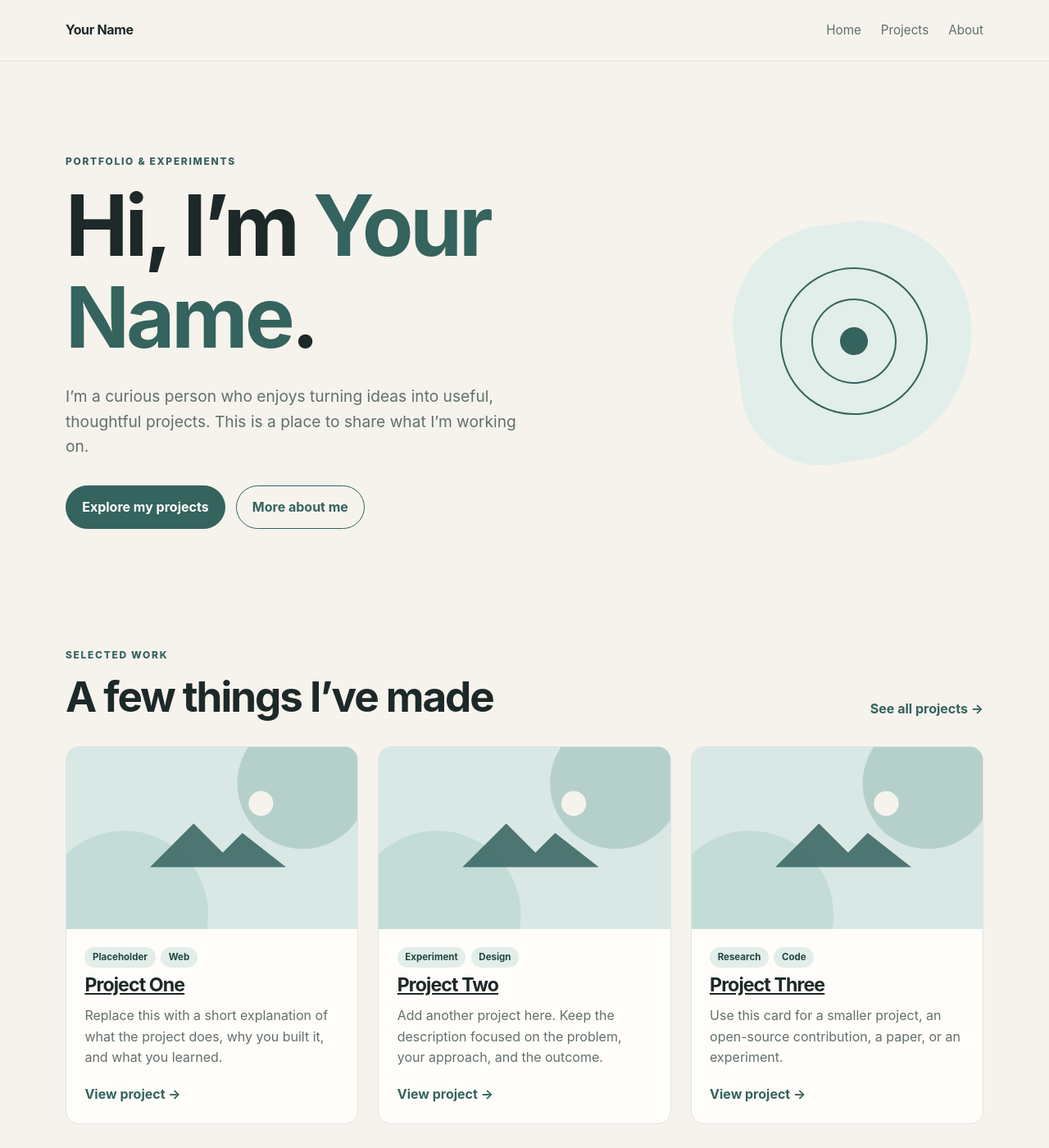
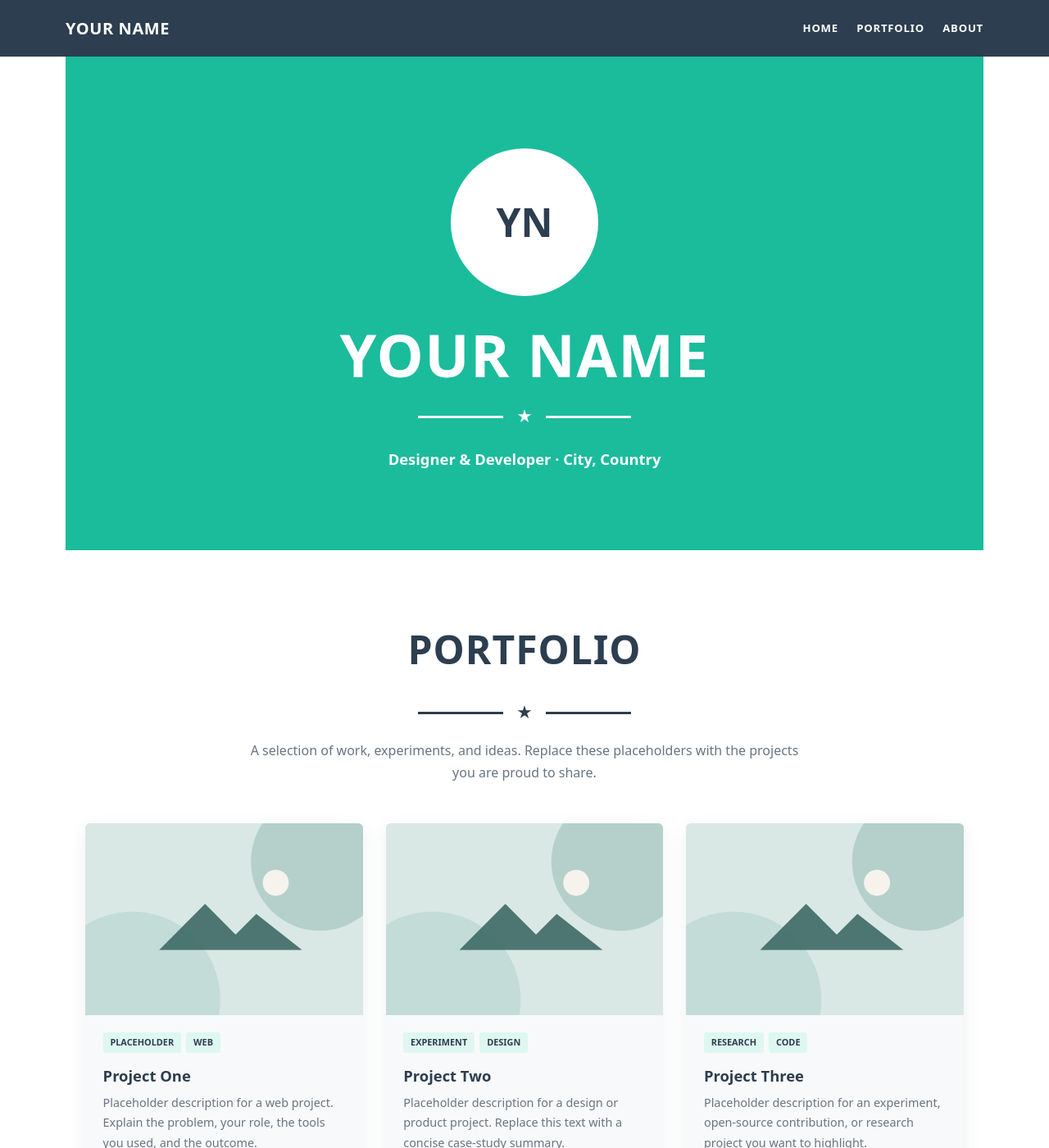
Before and after one commit to konpaleo/konpaleo.github.io, a Jekyll site: the page built from index.html, in a window 1280 px wide and 1400 px high. Shown: the whole window at 82% size. Built offline with Jekyll 4.4.1, drawn with Linux system fonts in a browser that asks for light colours; some of the changed text lies outside the part shown.

Commit message:
Agent Host changes for agents/github-pages-portfolio-jekyll-theme (#1)

```diff
--- a/_config.yml
+++ b/_config.yml
@@ -1,5 +1,5 @@
-title: "Your Name"
-description: "A personal portfolio of projects, experiments, and ideas."
+title: "Your Name | Portfolio"
+description: "A portfolio of projects, experiments, and ideas by Your Name."
 url: "https://konpaleo.github.io"
 baseurl: ""
 
@@ -7,6 +7,8 @@ repository: "konpaleo/konpaleo.github.io"
 author:
   name: "Your Name"
   email: "your-email@example.com"
+  location: "City, Country"
+  role: "Designer & Developer"
 
 markdown: kramdown
 permalink: pretty
--- a/_data/projects.yml
+++ b/_data/projects.yml
@@ -1,5 +1,5 @@
 - name: "Project One"
-  description: "Replace this with a short explanation of what the project does, why you built it, and what you learned."
+  description: "Placeholder description for a web project. Explain the problem, your role, the tools you used, and the outcome."
   image: "/assets/images/project-placeholder.svg"
   tags:
     - "Placeholder"
@@ -8,7 +8,7 @@
   featured: true
 
 - name: "Project Two"
-  description: "Add another project here. Keep the description focused on the problem, your approach, and the outcome."
+  description: "Placeholder description for a design or product project. Replace this text with a concise case-study summary."
   image: "/assets/images/project-placeholder.svg"
   tags:
     - "Experiment"
@@ -17,7 +17,7 @@
   featured: true
 
 - name: "Project Three"
-  description: "Use this card for a smaller project, an open-source contribution, a paper, or an experiment."
+  description: "Placeholder description for an experiment, open-source contribution, or research project you want to highlight."
   image: "/assets/images/project-placeholder.svg"
   tags:
     - "Research"
--- a/_includes/project-card.html
+++ b/_includes/project-card.html
@@ -1,6 +1,6 @@
 <article class="project-card">
   <a class="project-image" href="{{ include.project.url }}" {% if include.project.url == '#' %}aria-label="{{ include.project.name }} placeholder link"{% endif %}>
-    <img src="{{ include.project.image | relative_url }}" alt="">
+    <img src="{{ include.project.image | relative_url }}" alt="{{ include.project.name }} preview">
   </a>
   <div class="project-card-body">
     <div class="tag-list">
--- a/_layouts/default.html
+++ b/_layouts/default.html
@@ -9,12 +9,12 @@
   </head>
   <body>
     <a class="skip-link" href="#content">Skip to content</a>
-    <header class="site-header">
+    <header class="site-header" id="page-top">
       <div class="container navigation">
         <a class="site-name" href="{{ '/' | relative_url }}">{{ site.author.name }}</a>
         <nav aria-label="Primary navigation">
           <a href="{{ '/' | relative_url }}">Home</a>
-          <a href="{{ '/projects/' | relative_url }}">Projects</a>
+          <a href="{{ '/projects/' | relative_url }}">Portfolio</a>
           <a href="{{ '/about/' | relative_url }}">About</a>
         </nav>
       </div>
--- a/assets/css/style.css
+++ b/assets/css/style.css
@@ -1,79 +1,88 @@
 :root {
-  --ink: #1d2928;
-  --muted: #61706d;
-  --paper: #f6f3ed;
-  --surface: #fffdf9;
-  --line: #dfe5df;
-  --accent: #35635e;
-  --accent-dark: #234843;
-  --highlight: #e2eee9;
+  --navy: #2c3e50;
+  --teal: #1abc9c;
+  --teal-dark: #159a80;
+  --ink: #2c3e50;
+  --muted: #687582;
+  --paper: #fff;
+  --line: #e9ecef;
   --max-width: 1120px;
-  --serif: Georgia, "Times New Roman", serif;
-  --sans: Inter, ui-sans-serif, system-ui, -apple-system, BlinkMacSystemFont, "Segoe UI", sans-serif;
+  --sans: "Montserrat", ui-sans-serif, system-ui, -apple-system, BlinkMacSystemFont, "Segoe UI", sans-serif;
 }
 
 * { box-sizing: border-box; }
 html { scroll-behavior: smooth; }
-body { margin: 0; background: var(--paper); color: var(--ink); font-family: var(--sans); line-height: 1.6; }
+body { margin: 0; color: var(--ink); background: var(--paper); font-family: var(--sans); line-height: 1.7; }
 a { color: inherit; }
+img { max-width: 100%; }
 .container { width: min(calc(100% - 3rem), var(--max-width)); margin: 0 auto; }
+.narrow, .content-narrow { max-width: 850px; }
 .skip-link { position: absolute; left: -9999px; }
-.skip-link:focus { left: 1rem; top: 1rem; padding: .5rem 1rem; background: var(--ink); color: white; z-index: 2; }
-.site-header { padding: 1.5rem 0; border-bottom: 1px solid var(--line); }
-.navigation, .footer-content, .section-heading { display: flex; align-items: center; justify-content: space-between; gap: 1.5rem; }
-.site-name { font-weight: 700; text-decoration: none; letter-spacing: -.02em; }
-nav { display: flex; gap: 1.5rem; color: var(--muted); font-size: .95rem; }
-nav a, .text-link { text-decoration: none; }
-nav a:hover, .text-link:hover { color: var(--accent); }
-.hero { display: grid; grid-template-columns: 1.4fr .6fr; align-items: center; gap: 4rem; padding: 7rem 0 8rem; }
-.eyebrow { margin: 0 0 .8rem; color: var(--accent); font-size: .75rem; font-weight: 800; letter-spacing: .14em; text-transform: uppercase; }
-h1, h2, h3 { line-height: 1.1; letter-spacing: -.04em; }
-h1 { max-width: 760px; margin: 0; font-size: clamp(3.2rem, 8vw, 6.5rem); }
-h1 span { color: var(--accent); }
-h2 { margin: 0; font-size: clamp(2rem, 4vw, 3.2rem); }
-h3 { margin: .6rem 0 .7rem; font-size: 1.45rem; }
-p { color: var(--muted); }
-.hero-text { max-width: 570px; margin: 1.5rem 0 2rem; font-size: 1.2rem; }
-.hero-actions { display: flex; flex-wrap: wrap; gap: .8rem; }
-.button { display: inline-block; padding: .8rem 1.2rem; border: 1px solid var(--accent); border-radius: 999px; background: var(--accent); color: #fff; text-decoration: none; font-weight: 700; }
-.button:hover { background: var(--accent-dark); border-color: var(--accent-dark); }
-.button-secondary { background: transparent; color: var(--accent); }
-.hero-mark { position: relative; width: min(100%, 290px); aspect-ratio: 1; margin: auto; border-radius: 48% 52% 62% 38%; background: var(--highlight); transform: rotate(-8deg); }
-.hero-mark span { position: absolute; display: block; border: 2px solid var(--accent); border-radius: 50%; }
-.hero-mark span:nth-child(1) { inset: 19%; }
-.hero-mark span:nth-child(2) { inset: 32%; }
-.hero-mark span:nth-child(3) { inset: 44%; background: var(--accent); }
-.section { padding: 1rem 0 7rem; }
-.section-heading { margin-bottom: 2rem; align-items: end; }
-.project-grid { display: grid; grid-template-columns: repeat(3, 1fr); gap: 1.5rem; }
-.project-card { overflow: hidden; border: 1px solid var(--line); border-radius: 1rem; background: var(--surface); }
-.project-image { display: block; aspect-ratio: 1.6; overflow: hidden; background: var(--highlight); }
+.skip-link:focus { left: 1rem; top: 1rem; z-index: 2; padding: .6rem 1rem; color: #fff; background: var(--navy); }
+
+.site-header { position: sticky; top: 0; z-index: 10; padding: 1.1rem 0; color: #fff; background: var(--navy); }
+.navigation, .footer-content { display: flex; align-items: center; justify-content: space-between; gap: 1.5rem; }
+.site-name { color: #fff; font-size: 1.25rem; font-weight: 800; letter-spacing: .03em; text-decoration: none; text-transform: uppercase; }
+nav { display: flex; gap: 1.4rem; color: #fff; font-size: .82rem; font-weight: 700; letter-spacing: .06em; text-transform: uppercase; }
+nav a { text-decoration: none; }
+nav a:hover, nav a:focus-visible, .text-link:hover, .text-link:focus-visible { color: var(--teal); }
+
+.masthead { padding: 7rem 0 6rem; color: #fff; text-align: center; background: var(--teal); }
+.masthead-content { width: min(calc(100% - 3rem), 900px); margin: 0 auto; }
+.avatar-placeholder { display: grid; width: 180px; height: 180px; margin: 0 auto 2rem; place-items: center; border: 8px solid rgba(255,255,255,.35); border-radius: 50%; color: var(--navy); background: #fff; font-size: 3rem; font-weight: 800; }
+.masthead h1, .page-banner h1 { margin: 0; font-size: clamp(2.5rem, 7vw, 4.5rem); font-weight: 800; letter-spacing: .02em; line-height: 1.1; text-transform: uppercase; }
+.masthead-subtitle, .page-banner p { margin: 1.2rem 0 0; font-size: 1.15rem; font-weight: 600; }
+.divider { display: flex; align-items: center; gap: 1rem; width: min(100%, 260px); margin: 1.25rem auto 1rem; color: var(--navy); }
+.divider::before, .divider::after { flex: 1; height: 3px; content: ""; background: currentColor; }
+.divider span { font-size: 1.2rem; }
+.divider-light { color: #fff; }
+
+.section { padding: 5rem 0; text-align: center; }
+.section-title { margin: 0; font-size: clamp(2rem, 5vw, 3rem); font-weight: 800; letter-spacing: .02em; text-transform: uppercase; }
+.light-title { color: #fff; }
+.section-intro { max-width: 680px; margin: 0 auto 2.5rem; color: var(--muted); }
+.portfolio-section { background: #fff; }
+.project-grid { display: grid; grid-template-columns: repeat(3, 1fr); gap: 1.75rem; margin-top: 3rem; text-align: left; }
+.project-card { overflow: hidden; border-radius: .4rem; background: #f8f9fa; box-shadow: 0 .4rem 1.3rem rgba(44,62,80,.08); }
+.project-image { display: block; overflow: hidden; aspect-ratio: 1.45; background: #dceeea; }
 .project-image img { display: block; width: 100%; height: 100%; object-fit: cover; transition: transform .3s ease; }
-.project-card:hover .project-image img { transform: scale(1.04); }
-.project-card-body { padding: 1.4rem; }
-.project-card-body p { min-height: 4.8em; margin: 0 0 1.2rem; }
-.tag-list { display: flex; flex-wrap: wrap; gap: .4rem; }
-.tag { padding: .2rem .6rem; border-radius: 999px; background: var(--highlight); color: var(--accent-dark); font-size: .72rem; font-weight: 700; }
-.text-link { color: var(--accent); font-weight: 700; }
-.callout { margin-bottom: 7rem; padding: 3.5rem; border-radius: 1rem; background: var(--accent-dark); }
-.callout h2, .callout p { color: white; }
-.callout .text-link { color: #b9e1d5; }
-.page-heading { padding: 6rem 0 4rem; }
-.page-heading p:last-child { max-width: 600px; font-size: 1.2rem; }
-.project-grid-all { padding-bottom: 7rem; }
-.about-content { display: grid; grid-template-columns: 1.4fr .6fr; gap: 5rem; padding-bottom: 7rem; }
-.about-content h2 { font-size: 2rem; }
-.contact-card { height: fit-content; padding: 2rem; border-radius: 1rem; background: var(--highlight); }
-.site-footer { padding: 1.5rem 0; border-top: 1px solid var(--line); font-size: .85rem; }
+.project-card:hover .project-image img { transform: scale(1.05); }
+.project-card-body { padding: 1.35rem; }
+.project-card h3 { margin: .75rem 0 .35rem; font-size: 1.15rem; }
+.project-card h3 a { text-decoration: none; }
+.project-card p { min-height: 5.2em; margin: 0 0 1rem; color: var(--muted); font-size: .9rem; }
+.tag-list, .skills-list { display: flex; flex-wrap: wrap; gap: .4rem; }
+.tag { display: inline-block; padding: .2rem .55rem; border-radius: .2rem; color: var(--navy); background: #dff7f1; font-size: .68rem; font-weight: 800; text-transform: uppercase; }
+.text-link { color: var(--teal-dark); font-size: .82rem; font-weight: 800; text-decoration: none; text-transform: uppercase; }
+.center-action { margin-top: 2.5rem; }
+.button { display: inline-block; padding: .8rem 1.3rem; border: 2px solid var(--teal); border-radius: .25rem; color: #fff; background: var(--teal); font-size: .8rem; font-weight: 800; letter-spacing: .04em; text-decoration: none; text-transform: uppercase; }
+.button:hover, .button:focus-visible { border-color: var(--teal-dark); background: var(--teal-dark); }
+.button-outline { border-color: #fff; background: transparent; }
+.button-outline:hover, .button-outline:focus-visible { color: var(--teal); background: #fff; }
+
+.about-section { color: #fff; background: var(--teal); }
+.about-columns { display: grid; grid-template-columns: 1fr 1fr; gap: 2rem; margin: 2rem auto; text-align: left; }
+.about-columns p { margin: 0; color: #fff; }
+.contact-section { background: #f8f9fa; }
+.page-banner { padding: 5rem 0; color: #fff; text-align: center; background: var(--teal); }
+.content-section { text-align: left; }
+.content-section h2 { font-size: 2rem; }
+.content-section p { color: var(--muted); }
+.skills-list { margin: 2rem 0; }
+.project-grid-all { margin-top: 0; }
+.site-footer { padding: 1.3rem 0; color: #fff; background: var(--navy); font-size: .78rem; }
 .site-footer p { margin: 0; }
-.site-footer a { color: var(--accent); text-decoration: none; }
+.site-footer a { color: #fff; text-decoration: none; }
+.site-footer a:hover, .site-footer a:focus-visible { color: var(--teal); }
+
 @media (max-width: 760px) {
   .container { width: min(calc(100% - 2rem), var(--max-width)); }
-  .hero { grid-template-columns: 1fr; gap: 3rem; padding: 5rem 0 6rem; }
-  .hero-mark { width: 200px; margin: 0 0 0 auto; }
-  .section-heading { align-items: start; flex-direction: column; }
-  .project-grid, .about-content { grid-template-columns: 1fr; }
-  .about-content { gap: 2rem; }
-  .callout { margin-bottom: 5rem; padding: 2rem; }
-  .footer-content { align-items: start; flex-direction: column; gap: .3rem; }
+  .site-header { position: static; }
+  .navigation { align-items: flex-start; flex-direction: column; gap: .8rem; }
+  nav { gap: .9rem; font-size: .72rem; }
+  .masthead { padding: 5rem 0 4rem; }
+  .project-grid, .about-columns { grid-template-columns: 1fr; }
+  .project-grid { margin-top: 2rem; }
+  .about-columns { gap: 1rem; text-align: center; }
+  .footer-content { align-items: flex-start; flex-direction: column; gap: .3rem; }
 }
--- /dev/null
+++ b/index.html
@@ -0,0 +1,49 @@
+---
+layout: home
+title: Home
+---
+
+<section class="masthead" aria-labelledby="intro-title">
+  <div class="masthead-content">
+    <div class="avatar-placeholder" aria-hidden="true">YN</div>
+    <h1 id="intro-title">{{ site.author.name }}</h1>
+    <div class="divider divider-light"><span aria-hidden="true">★</span></div>
+    <p class="masthead-subtitle">{{ site.author.role }} · {{ site.author.location }}</p>
+  </div>
+</section>
+
+<section class="section portfolio-section" id="portfolio" aria-labelledby="portfolio-title">
+  <div class="container">
+    <h2 id="portfolio-title" class="section-title">Portfolio</h2>
+    <div class="divider"><span aria-hidden="true">★</span></div>
+    <p class="section-intro">A selection of work, experiments, and ideas. Replace these placeholders with the projects you are proud to share.</p>
+    <div class="project-grid">
+      {% assign featured_projects = site.data.projects | where: "featured", true %}
+      {% for project in featured_projects %}
+        {% include project-card.html project=project %}
+      {% endfor %}
+    </div>
+    <div class="center-action"><a class="button" href="{{ '/projects/' | relative_url }}">View all projects</a></div>
+  </div>
+</section>
+
+<section class="section about-section" id="about" aria-labelledby="about-title">
+  <div class="container narrow">
+    <h2 id="about-title" class="section-title light-title">About</h2>
+    <div class="divider divider-light"><span aria-hidden="true">★</span></div>
+    <div class="about-columns">
+      <p>Hi! I’m {{ site.author.name }}, a {{ site.author.role | downcase }} who enjoys making useful, accessible digital experiences.</p>
+      <p>This is placeholder copy for your introduction. Share your background, the problems you like solving, and what you are looking for next.</p>
+    </div>
+    <a class="button button-outline" href="{{ '/about/' | relative_url }}">Read more about me</a>
+  </div>
+</section>
+
+<section class="section contact-section" id="contact" aria-labelledby="contact-title">
+  <div class="container narrow">
+    <h2 id="contact-title" class="section-title">Contact me</h2>
+    <div class="divider"><span aria-hidden="true">★</span></div>
+    <p class="section-intro">Have a question, an idea, or an opportunity? Send a message and I’ll get back to you.</p>
+    <a class="button" href="mailto:{{ site.author.email }}">Email {{ site.author.name }}</a>
+  </div>
+</section>
--- a/index.md
+++ /dev/null
@@ -1,42 +0,0 @@
----
-layout: home
-title: Home
----
-
-<section class="hero">
-  <div class="hero-copy">
-    <p class="eyebrow">Portfolio &amp; experiments</p>
-    <h1>Hi, I’m <span>{{ site.author.name }}</span>.</h1>
-    <p class="hero-text">I’m a curious person who enjoys turning ideas into useful, thoughtful projects. This is a place to share what I’m working on.</p>
-    <div class="hero-actions">
-      <a class="button" href="{{ '/projects/' | relative_url }}">Explore my projects</a>
-      <a class="button button-secondary" href="{{ '/about/' | relative_url }}">More about me</a>
-    </div>
-  </div>
-  <div class="hero-mark" aria-hidden="true">
-    <span></span><span></span><span></span>
-  </div>
-</section>
-
-<section class="section">
-  <div class="section-heading">
-    <div>
-      <p class="eyebrow">Selected work</p>
-      <h2>A few things I’ve made</h2>
-    </div>
-    <a class="text-link" href="{{ '/projects/' | relative_url }}">See all projects <span aria-hidden="true">&rarr;</span></a>
-  </div>
-  <div class="project-grid">
-    {% assign featured_projects = site.data.projects | where: "featured", true %}
-    {% for project in featured_projects %}
-      {% include project-card.html project=project %}
-    {% endfor %}
-  </div>
-</section>
-
-<section class="callout">
-  <p class="eyebrow">Let’s connect</p>
-  <h2>Have an idea or want to say hello?</h2>
-  <p>Replace this text with a short invitation and your preferred contact details.</p>
-  <a class="text-link" href="mailto:{{ site.author.email }}">Send me an email <span aria-hidden="true">&rarr;</span></a>
-</section>
```
Also changed, not shown: 404.html (+12 -5 lines), about.html (added, +27 -0 lines), about.md (deleted, +0 -24 lines), projects.html (added, +23 -0 lines), projects.md (deleted, +0 -17 lines), README.md.
